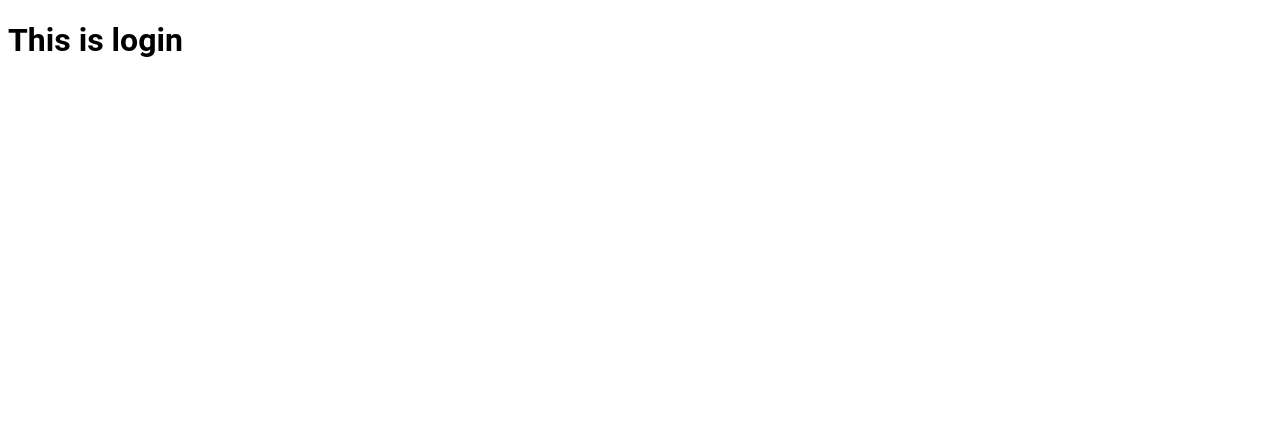
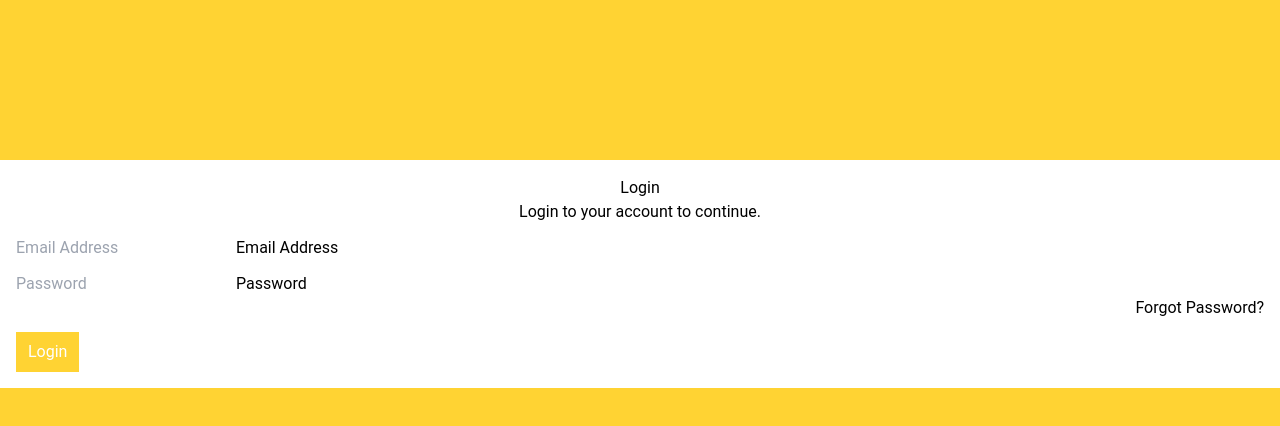
Before and after one commit to RupsanaAkter/admin-app-client, a React (Create React App) app: page / in a window 1280 px wide. Shown: the top 426 px of the page. Built offline with nearby package versions, Linux system fonts and the light colour scheme.

Commit message:
added login

```diff
--- a/package.json
+++ b/package.json
@@ -38,5 +38,8 @@
       "last 1 firefox version",
       "last 1 safari version"
     ]
+  },
+  "devDependencies": {
+    "tailwindcss": "^3.3.2"
   }
 }
--- /dev/null
+++ b/src/components/CustomInput/CustomInput.js
@@ -0,0 +1,22 @@
+import React from 'react';
+
+const CustomInput = (props) => {
+    const { type, label, i_id, i_class, name, val, onChng, onBlr } = props;
+    return (
+        <div className="form-floating mt-3">
+      <input
+        type={type}
+        className={`form-control ${i_class}`}
+        id={i_id}
+        placeholder={label}
+        name={name}
+        value={val}
+        onChange={onChng}
+        onBlur={onBlr}
+      />
+      <label htmlFor={label}>{label}</label>
+    </div>
+    );
+};
+
+export default CustomInput;
--- a/src/index.css
+++ b/src/index.css
@@ -1,3 +1,8 @@
+@tailwind base;
+@tailwind components;
+@tailwind utilities;
+
+
 body {
   font-family: Roboto, sans-serif;
 }
--- a/src/pages/ForgetPassword/ForgetPassword.js
+++ b/src/pages/ForgetPassword/ForgetPassword.js
@@ -1,10 +1,32 @@
 import React from 'react';
+import CustomInput from '../../components/CustomInput/CustomInput';
 
 const ForgetPassword = () => {
     return (
-        <div>
-            <h1>ForgetPass</h1>
+        <div className="py-5" style={{ background: "#ffd333", minHeight: "100vh" }}>
+        <br />
+        <br />
+        <br />
+        <br />
+        <br />
+        <div className="my-5 w-25 bg-white rounded-3 mx-auto p-4">
+          <h3 className="text-center title">Forgot Password</h3>
+          <p className="text-center">
+            Please Enter your register email to get reset password mail.
+          </p>
+          <form action="">
+            <CustomInput type="password" label="Email Address" id="email" />
+
+            <button
+              className="border-0 px-3 py-2 text-white fw-bold w-100"
+              style={{ background: "#ffd333" }}
+              type="submit"
+            >
+              Send Link
+            </button>
+          </form>
         </div>
+      </div>
     );
 };
 
--- a/src/pages/Login/Login.js
+++ b/src/pages/Login/Login.js
@@ -1,10 +1,62 @@
 import React from 'react';
+import { Link } from 'react-router-dom';
+import CustomInput from '../../components/CustomInput/CustomInput';
 
 const Login = () => {
     return (
-        <div>
-            <h1>This is login</h1>
+        <div className="py-5" style={{ background: "#ffd333", minHeight: "100vh" }}>
+        <br />
+        <br />
+        <br />
+        <br />
+        <br />
+        <div className="my-5 w-25 bg-white rounded-3 mx-auto p-4">
+          <h3 className="text-center title">Login</h3>
+          <p className="text-center">Login to your account to continue.</p>
+          {/* <div className="error text-center">
+            {message.message == "Rejected" ? "You are not an Admin" : ""}
+          </div> */}
+          <form action="" >
+            <CustomInput
+              type="text"
+              label="Email Address"
+              id="email"
+              name="email"
+            //   onChng={formik.handleChange("email")}
+            //   onBlr={formik.handleBlur("email")}
+            //   val={formik.values.email}
+            />
+            {/* <div className="error mt-2">
+              {formik.touched.email && formik.errors.email}
+            </div> */}
+            <CustomInput
+              type="password"
+              label="Password"
+              id="pass"
+              name="password"
+            //   onChng={formik.handleChange("password")}
+            //   onBlr={formik.handleBlur("password")}
+            //   val={formik.values.password}
+            />
+            {/* <div className="error mt-2">
+              {formik.touched.password && formik.errors.password}
+            </div> */}
+            <div className="mb-3 text-end">
+              <Link to="forgot-password" className="">
+                Forgot Password?
+              </Link>
+            </div>
+            <button
+              className="border-0 px-3 py-2 text-white fw-bold w-100 text-center text-decoration-none fs-5"
+              style={{ background: "#ffd333" }}
+              type="submit"
+            >
+              Login
+            </button>
+          </form>
         </div>
+      </div>
+
     );
 };
 
--- /dev/null
+++ b/tailwind.config.js
@@ -0,0 +1,8 @@
+/** @type {import('tailwindcss').Config} */
+module.exports = {
+  content: ["./src/**/*.{html,js}"],
+  theme: {
+    extend: {},
+  },
+  plugins: [],
+}
```
Also changed, not shown: 1 other file (tests, documents, lock files or other folders).
